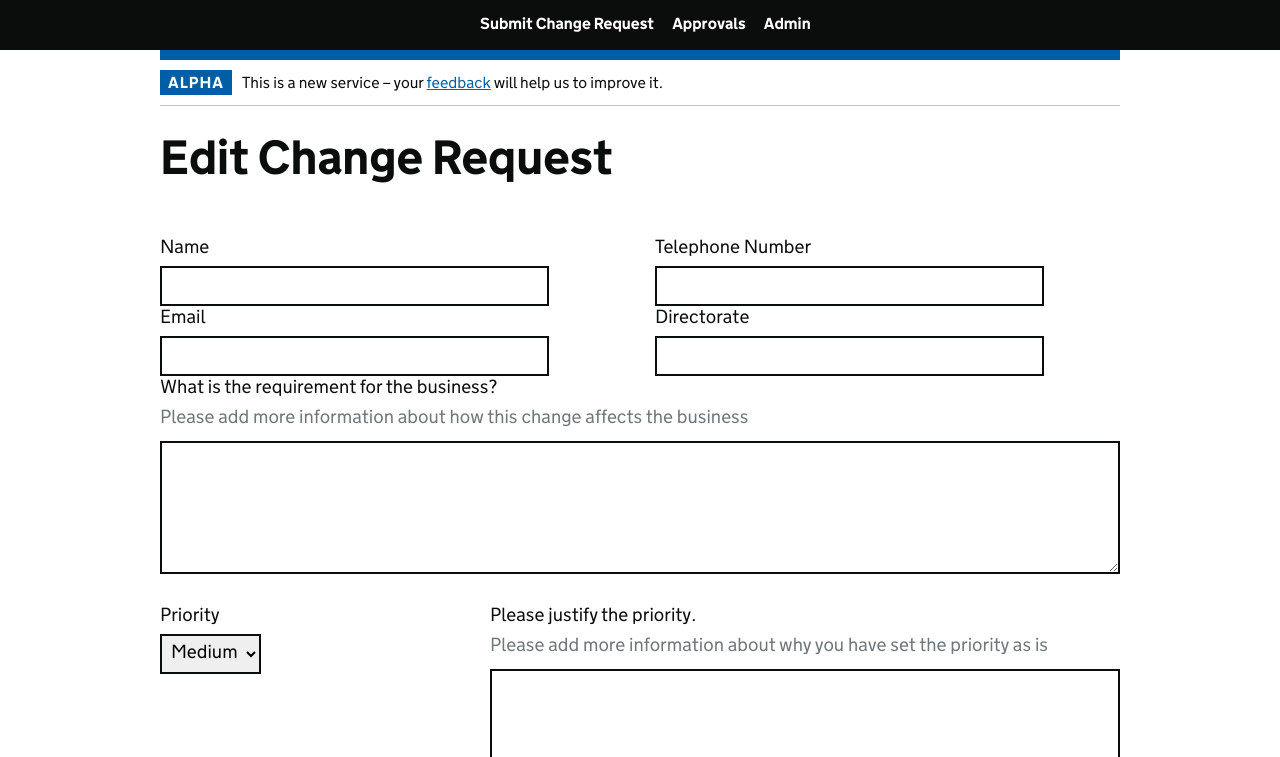
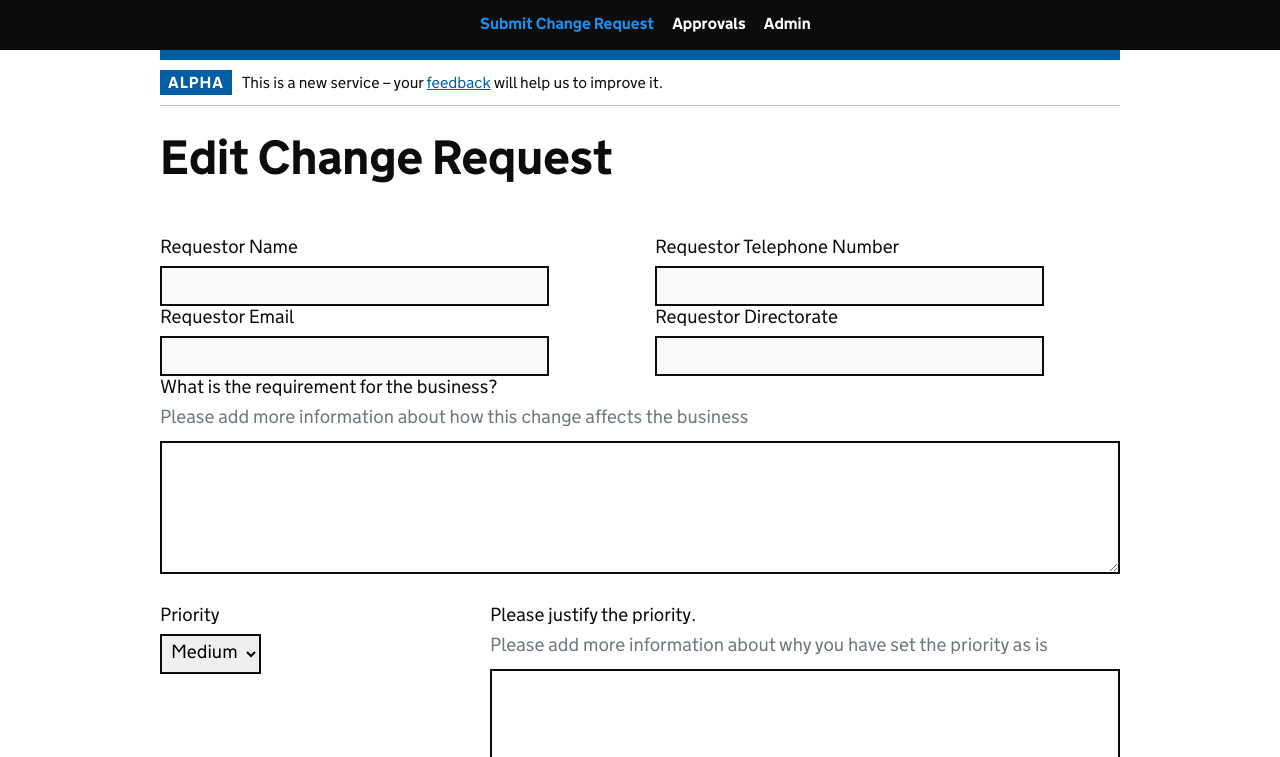
Before and after one commit to NickJoyce-IO/ucoa-frontend, a plain HTML site: page edit.html in a window 1280 px wide. Shown: the part 43-800 px from the top of the page. Drawn offline with Linux system fonts and the light colour scheme; no server answers; files whose address does not match are found by name.

Commit message:
Fix hyperlink IDs into own El & disable fields in edit.html

```diff
--- a/edit.html
+++ b/edit.html
@@ -65,12 +65,12 @@
         <nav>
           <ul id="navigation" class="govuk-header__navigation " aria-label="Top Level Navigation">
             <li class="govuk-header__navigation-item govuk-header__navigation-item--active">
-              <a class="govuk-header__link">
+              <a href="./create.html" class="govuk-header__link">
                 Submit Change Request
               </a>
             </li>
             <li class="govuk-header__navigation-item">
-              <a id="approvals" class="govuk-header__link">
+              <a href="./approvals.html" class="govuk-header__link">
                 Approvals
               </a>
             </li>
@@ -106,29 +106,29 @@
           <div class="govuk-grid-row">
               <div class="govuk-grid-column-one-half">
           <label class="govuk-label" for="name">
-              Name
+              Requestor Name
           </label>
-          <input class="govuk-input govuk-input--width-20" id="name" name="name" type="text">
+          <input disabled class="govuk-input govuk-input--width-20" id="name" name="name" type="text">
             </div>
             <div class="govuk-grid-column-one-half">
         <label class="govuk-label" for="telNumber">
-            Telephone Number
+            Requestor Telephone Number
         </label>
-        <input class="govuk-input govuk-input--width-20" id="telNumber" name="telNumber" type="text">
+        <input disabled class="govuk-input govuk-input--width-20" id="telNumber" name="telNumber" type="text">
         </div>
     </div>
     <div class="govuk-grid-row">
         <div class="govuk-grid-column-one-half">
         <label class="govuk-label" for="email">
-            Email
+            Requestor Email
         </label>
-        <input class="govuk-input govuk-input--width-20" id="email" name="email" type="email">
+        <input disabled class="govuk-input govuk-input--width-20" id="email" name="email" type="email">
     </div>
     <div class="govuk-grid-column-one-half">
         <label class="govuk-label" for="directorate">
-            Directorate
+            Requestor Directorate
         </label>
-        <input class="govuk-input govuk-input--width-20" id="directorate" name="directorate" type="text">
+        <input disabled class="govuk-input govuk-input--width-20" id="directorate" name="directorate" type="text">
     </div>
     </div>
         <label class="govuk-label" for="businessRequirement">
```
Also changed, not shown: approvals.html (+6 -4 lines), create.html (+2 -2 lines), javascript/approvals.js (+5 -3 lines).
